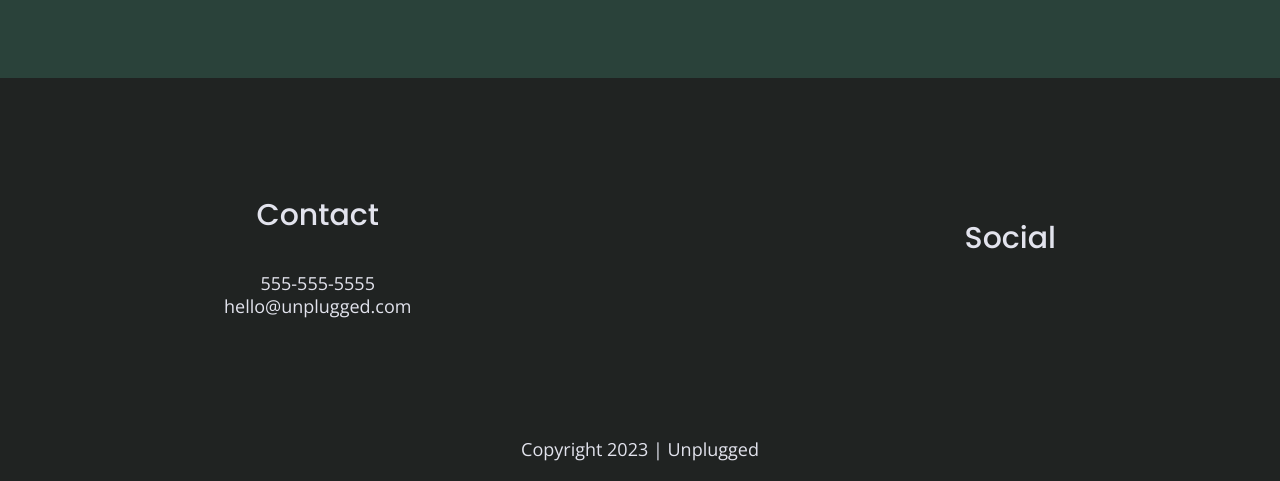
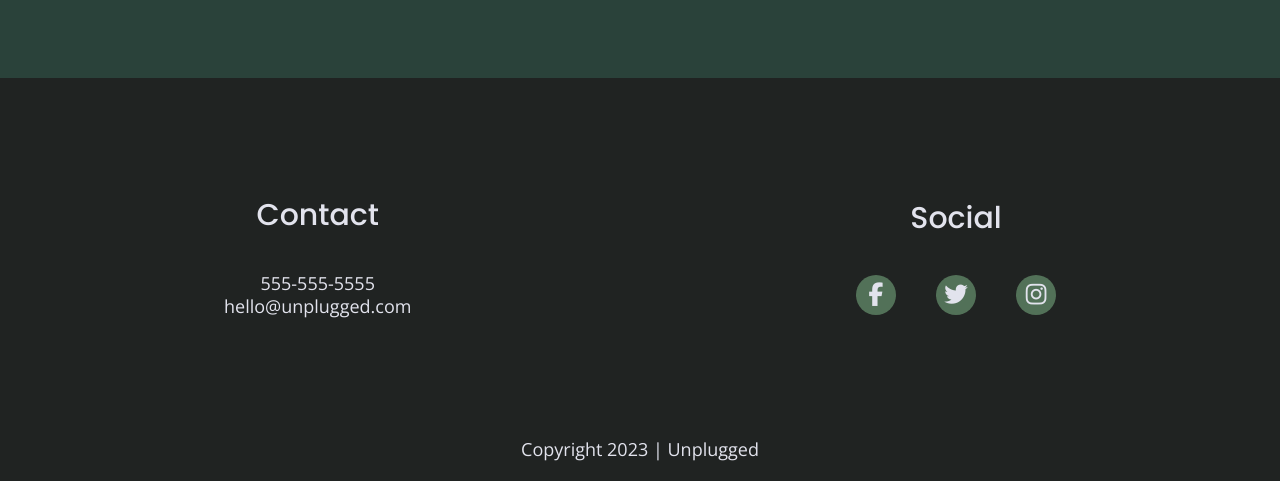
Before and after one commit to alymichwoo/unplugged-v2, a website built with Parcel: page index.html in a window 1280 px wide. Shown: the part 2498-2979 px from the top of the page. Built offline with nearby package versions, Linux system fonts and the light colour scheme.

Commit message:
Add social media icons

```diff
--- a/css/main.css
+++ b/css/main.css
@@ -212,7 +212,7 @@ footer .contact {
   margin-bottom: 50px;
 }
 
-footer.social-icons {
+footer .social-icons {
   display: flex;
   justify-content: space-around;
   align-items: center;
@@ -222,6 +222,14 @@ footer .social-icons p {
   display: flex;
   justify-content: center;
   align-items: center;
+  background-color: #527158;
+  border-radius: 50%;
+  height: 40px;
+  width: 40px;
+}
+
+footer .social-icons p i {
+  font-size: 1.3125em;
 }
 
 footer .copyright {
@@ -624,6 +632,11 @@ input[type=button] {
     margin-bottom: 0;
   }
 
+  footer .social-icons {
+    width: 12.5em;
+    justify-content: space-between;
+  }
+
   footer .copyright {
     width: 100%;
   }
--- a/index.html
+++ b/index.html
@@ -145,9 +145,9 @@
         <div class="social">
           <h4>Social</h4>
           <div class="social-icons">
-            <p><a href="https://www.facebook.com/yoursite" target="_blank" rel="noopener"></a></p>
-            <p><a href="https://www.twitter.com/yoursite" target="_blank" rel="noopener"></a></p>
-            <p><a href="https://www.instagram.com/yoursite" target="_blank" rel="noopener"></a></p>
+            <p><a href="https://www.facebook.com/yoursite" target="_blank" rel="noopener"><i class="fa-brands fa-facebook-f"></i></a></p>
+            <p><a href="https://www.twitter.com/yoursite" target="_blank" rel="noopener"><i class="fa-brands fa-twitter"></i></a></p>
+            <p><a href="https://www.instagram.com/yoursite" target="_blank" rel="noopener"><i class="fa-brands fa-instagram"></i></a></p>
           </div>
         </div>
         <!-- footer content ends -->
```
Also changed, not shown: about/index.html (+3 -3 lines), faq/index.html (+3 -3 lines).
